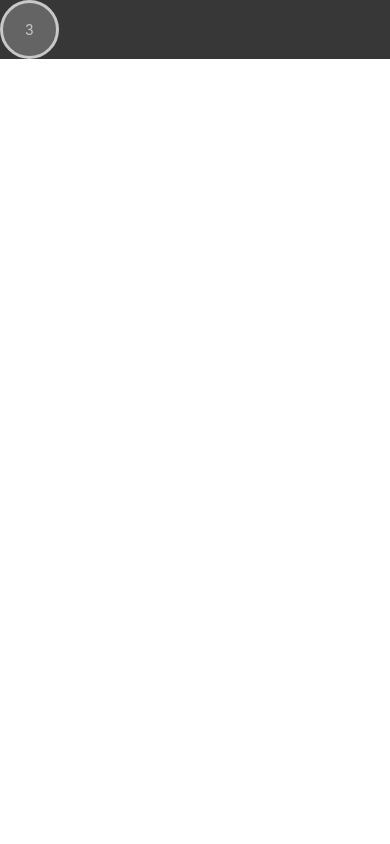
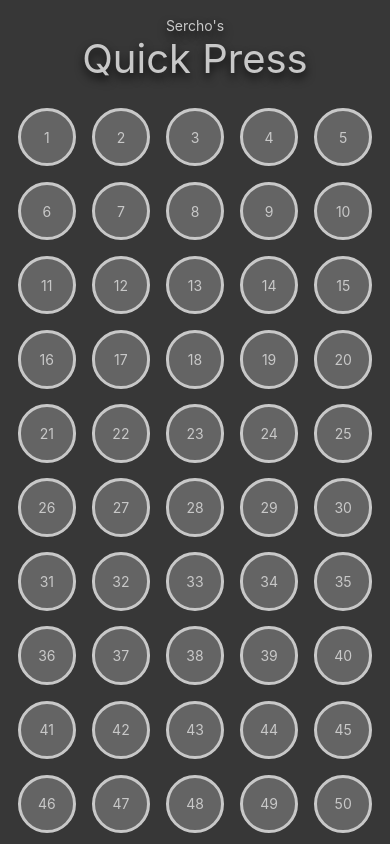
Before and after one commit to SerchoD/Quick-Press, a React Native app: screen / in a window 390 px wide. Shown: the top 844 px of the page. Built offline with nearby package versions, Linux system fonts and the light colour scheme.

Commit message:
Completada pantallas con los 100 niveles, falta; hacer el sistema de guardado de levels, el botón de next level

```diff
--- a/App.tsx
+++ b/App.tsx
@@ -1,29 +1,70 @@
 import React, { useState } from 'react';
 import {
+  Button,
   SafeAreaView,
+  ScrollView,
   StatusBar,
   StyleSheet,
   Text,
   View,
 } from 'react-native';
-import LevelButton from './src/components/LevelButton/LevelButton';
 import MainGame from './src/components/MainGame/MainGame';
 import { globalStyles } from './src/globalStyles';
+import { LEVELS } from './src/constants/Levels';
+import RNFadedScrollView from 'rn-faded-scrollview';
+import { Level } from './src/types/types';
+import LevelButton from './src/components/LevelButton/LevelButton';
+
+const defaultLevel = {
+  goal: 0,
+  time: 0,
+  level: 0
+}
 
 const App = () => {
 
   const [isPlaying, setIsPlaying] = useState<boolean>(false)
+  const [levelProps, setLevelProps] = useState<Level>(defaultLevel)
+
+  const handleLevelPress = (level: any) => {
+    console.log(level)
+    setLevelProps(level)
+    setIsPlaying(true)
+  }
 
   return (
     <SafeAreaView>
       <StatusBar hidden />
 
-      {!isPlaying ?
+      {isPlaying ?
+        <MainGame levelProps={levelProps} />
+        :
         <View style={styles.container}>
-          <LevelButton number={3} onPress={() => { }} />
+
+          <View style={styles.titleContainer}>
+            <Text style={styles.serchoText}>Sercho's</Text>
+            <Text style={styles.quickPressText}>Quick Press</Text>
+          </View>
+
+
+          <ScrollView
+            fadingEdgeLength={50}
+            showsVerticalScrollIndicator={false}
+          >
+            <View style={styles.levelsContainer}>
+              {LEVELS.map((level: any) => {
+                return (
+                  <View key={level?.level} style={styles.lvlBtnContainer}>
+                    <LevelButton number={level?.level} onPress={() => handleLevelPress(level)} />
+                  </View>
+                )
+              })}
+            </View>
+          </ScrollView>
+
         </View>
-        :
-        <MainGame />}
+
+      }
     </SafeAreaView>
   );
 };
@@ -33,7 +74,36 @@ const styles = StyleSheet.create({
     height: '100%',
     width: '100%',
     backgroundColor: globalStyles.backgroundColor,
+  },
+  titleContainer: {
+    display: 'flex',
+    alignItems: 'center',
+    justifyContent: 'center',
+    height: 100,
+    backgroundColor: globalStyles.backgroundColor,
+  },
+  backgroundStyle: {
+    flex: 1
+  },
+  serchoText: {
+    color: globalStyles.color,
+    ...globalStyles.textShadow,
 
+  },
+  quickPressText: {
+    fontSize: 40,
+    ...globalStyles.textShadow,
+    color: globalStyles.color
+  },
+  levelsContainer: {
+    display: 'flex',
+    flexDirection: 'row',
+    justifyContent: 'center',
+    flexWrap: 'wrap',
+    margin: 0,
+  },
+  lvlBtnContainer: {
+    margin: '2%'
   }
 });
 
--- a/package.json
+++ b/package.json
@@ -12,13 +12,15 @@
   "dependencies": {
     "@react-native-async-storage/async-storage": "^1.17.6",
     "expo": "~45.0.0",
+    "expo-linear-gradient": "~11.3.0",
     "expo-status-bar": "~1.3.0",
+    "expo-updates": "~0.13.2",
     "react": "17.0.2",
     "react-dom": "17.0.2",
     "react-native": "0.68.2",
     "react-native-async-storage": "^0.0.1",
-    "react-native-web": "0.17.7",
-    "expo-updates": "~0.13.2"
+    "react-native-linear-gradient": "^2.5.6",
+    "react-native-web": "0.17.7"
   },
   "devDependencies": {
     "@babel/core": "^7.12.9",
--- a/src/components/LevelButton/LevelButton.tsx
+++ b/src/components/LevelButton/LevelButton.tsx
@@ -5,9 +5,10 @@ import { randomMinMax } from '../../utils/math'
 interface Props {
     number: number;
     onPress(): any;
+    key?: any;
 }
 
-const LevelButton = ({ number, onPress }: Props) => {
+const LevelButton = ({ number, onPress, key }: Props) => {
     const windowWidth = Dimensions.get('window').width;
     const windowHeight = Dimensions.get('window').height;
 
@@ -29,14 +30,13 @@ const LevelButton = ({ number, onPress }: Props) => {
     });
 
     return (
-        <View>
+        <View key={key}>
             <TouchableOpacity
                 style={{
                     ...styles.btn,
                     width: btnSize,
                     height: btnSize,
                     elevation: 10,
-                    shadowColor: 'red'
                 }}
                 onPress={onPress}
             >
--- a/src/components/MainGame/MainGame.tsx
+++ b/src/components/MainGame/MainGame.tsx
@@ -8,16 +8,20 @@ import {
     View,
 } from 'react-native';
 import { getStoredRecord, resetRecord, storeNewRecord } from '../../asyncStorage/recordStorage';
+import { globalStyles } from '../../globalStyles';
+import { Level } from '../../types/types';
 import AgainButton from '../AgainButton/AgainButton';
 import CustomModal from '../CustomModal/CustomModal';
 import RandomButton from '../RandomButton/RandomButton';
+interface Props {
+    levelProps: Level;
+}
 
-const timerInitialValue = 5
+const MainGame = ({ levelProps }: Props) => {
 
-const MainGame = () => {
 
     const [counter, setCounter] = useState(0)
-    const [secondsLeft, setSecondsLeft] = useState<number>(timerInitialValue);
+    const [secondsLeft, setSecondsLeft] = useState<number>(levelProps.time);
     const [milisecondsLeft, setMilisecondsLeft] = useState(0)
     const [timerToggle, setTimerToggle] = useState(false);
     const [showModal, setShowModal] = useState(false);
@@ -56,7 +60,7 @@ const MainGame = () => {
     const timerStop = () => setTimerToggle(false);
 
     const timerReset = () => {
-        setSecondsLeft(timerInitialValue);
+        setSecondsLeft(levelProps.time);
         setMilisecondsLeft(0);
         setTimerToggle(false);
         setCounter(0)
@@ -111,22 +115,15 @@ const MainGame = () => {
 
     return (
         <SafeAreaView>
-
-
             <CustomModal showModal={showModal}>
                 <View>
                     <View >
-                        <Text style={styles.modalScoreText}>Score: {counter}</Text>
+                        <Text style={styles.modalScoreText}>Your score: {counter}</Text>
                     </View>
 
                     <View>
-                        <Text style={styles.modalScoreText}>Record: {storedRecord}</Text>
+                        <Text style={styles.modalScoreText}>Goal: {levelProps.goal}</Text>
                     </View>
-                    <TouchableOpacity onPress={handleResetRecord}>
-                        <View style={styles.resetRecordBtn}>
-                            <Text style={styles.resetRecordBtnText}>Reset</Text>
-                        </View>
-                    </TouchableOpacity>
                 </View>
 
                 <AgainButton
@@ -146,6 +143,11 @@ const MainGame = () => {
                         {`${secondsLeft < 10 ? '0' : ''}${secondsLeft}:${milisecondsLeft}${milisecondsLeft < 10 ? '0' : ''}`}
                     </Text>
                 </View>
+                {!timerToggle &&
+                    <View>
+                        <Text style={styles.goalText}>Goal: {levelProps.goal}</Text>
+                    </View>
+                }
 
                 <RandomButton
                     counter={counter}
@@ -202,8 +204,13 @@ const styles = StyleSheet.create({
         backgroundColor: 'darkred',
     },
     resetRecordBtnText: {
-        color: 'rgba(200,200,200,1)',
+        color: globalStyles.color,
         fontSize: 10
+    },
+    goalText: {
+        color: globalStyles.color,
+        fontSize: 20,
+        marginTop: -20
     }
 });
 
--- a/src/constants/Levels.ts
+++ b/src/constants/Levels.ts
@@ -1,12 +1,523 @@
-const levels = {
-	1: {
+export const LEVELS = [
+	{
 		level: 1,
 		time: 10,
-		goal: 5,
-	},
-	2: {
-		level: 2,
-		time: 15,
 		goal: 10,
 	},
-};
+	{
+		level: 2,
+		time: 10,
+		goal: 11,
+	},
+	{
+		level: 3,
+		time: 10,
+		goal: 12,
+	},
+	{
+		level: 4,
+		time: 10,
+		goal: 14,
+	},
+	{
+		level: 5,
+		time: 10,
+		goal: 16,
+	},
+	// ---- 1 - 5
+	{
+		level: 6,
+		time: 15,
+		goal: 19,
+	},
+	{
+		level: 7,
+		time: 15,
+		goal: 20,
+	},
+	{
+		level: 8,
+		time: 15,
+		goal: 21,
+	},
+	{
+		level: 9,
+		time: 15,
+		goal: 22,
+	},
+	{
+		level: 10,
+		time: 15,
+		goal: 24,
+	},
+	// ---- 6 - 10
+	{
+		level: 11,
+		time: 20,
+		goal: 29,
+	},
+	{
+		level: 12,
+		time: 20,
+		goal: 32,
+	},
+	{
+		level: 13,
+		time: 20,
+		goal: 33,
+	},
+	{
+		level: 14,
+		time: 20,
+		goal: 34,
+	},
+	{
+		level: 15,
+		time: 20,
+		goal: 35,
+	},
+	// ---- 11 - 15
+	{
+		level: 16,
+		time: 25,
+		goal: 38,
+	},
+	{
+		level: 17,
+		time: 25,
+		goal: 40,
+	},
+	{
+		level: 18,
+		time: 25,
+		goal: 41,
+	},
+	{
+		level: 19,
+		time: 25,
+		goal: 42,
+	},
+	{
+		level: 20,
+		time: 25,
+		goal: 43,
+	},
+	// ---- 15 - 20
+	{
+		level: 21,
+		time: 30,
+		goal: 45,
+	},
+	{
+		level: 22,
+		time: 30,
+		goal: 47,
+	},
+	{
+		level: 23,
+		time: 30,
+		goal: 48,
+	},
+	{
+		level: 24,
+		time: 30,
+		goal: 49,
+	},
+	{
+		level: 25,
+		time: 30,
+		goal: 50,
+	},
+	// ---- 21 - 35
+	{
+		level: 26,
+		time: 35,
+		goal: 52,
+	},
+	{
+		level: 27,
+		time: 35,
+		goal: 53,
+	},
+	{
+		level: 28,
+		time: 35,
+		goal: 55,
+	},
+	{
+		level: 29,
+		time: 35,
+		goal: 56,
+	},
+	{
+		level: 30,
+		time: 35,
+		goal: 57,
+	},
+	// ---- 26 - 30
+	{
+		level: 31,
+		time: 35,
+		goal: 52,
+	},
+	{
+		level: 32,
+		time: 35,
+		goal: 53,
+	},
+	{
+		level: 33,
+		time: 35,
+		goal: 55,
+	},
+	{
+		level: 34,
+		time: 35,
+		goal: 56,
+	},
+	{
+		level: 35,
+		time: 35,
+		goal: 57,
+	},
+	// ---- 31 - 35
+	{
+		level: 36,
+		time: 40,
+		goal: 60,
+	},
+	{
+		level: 37,
+		time: 40,
+		goal: 62,
+	},
+	{
+		level: 38,
+		time: 40,
+		goal: 63,
+	},
+	{
+		level: 39,
+		time: 40,
+		goal: 64,
+	},
+	{
+		level: 40,
+		time: 40,
+		goal: 65,
+	},
+	// ---- 36 - 40
+	{
+		level: 41,
+		time: 45,
+		goal: 67,
+	},
+	{
+		level: 42,
+		time: 45,
+		goal: 69,
+	},
+	{
+		level: 43,
+		time: 45,
+		goal: 70,
+	},
+	{
+		level: 44,
+		time: 45,
+		goal: 71,
+	},
+	{
+		level: 45,
+		time: 45,
+		goal: 72,
+	},
+	// ---- 41 - 45
+	{
+		level: 46,
+		time: 50,
+		goal: 75,
+	},
+	{
+		level: 47,
+		time: 50,
+		goal: 77,
+	},
+	{
+		level: 48,
+		time: 50,
+		goal: 78,
+	},
+	{
+		level: 49,
+		time: 50,
+		goal: 79,
+	},
+	{
+		level: 50,
+		time: 50,
+		goal: 80,
+	},
+	// --- 46 - 59
+	// ---
+	{
+		level: 51,
+		time: 55,
+		goal: 84,
+	},
+	{
+		level: 52,
+		time: 55,
+		goal: 86,
+	},
+	{
+		level: 53,
+		time: 55,
+		goal: 87,
+	},
+	{
+		level: 54,
+		time: 55,
+		goal: 88,
+	},
+	{
+		level: 55,
+		time: 55,
+		goal: 89,
+	},
+	// ---- 51 - 55
+	{
+		level: 56,
+		time: 60,
+		goal: 93,
+	},
+	{
+		level: 57,
+		time: 60,
+		goal: 95,
+	},
+	{
+		level: 58,
+		time: 60,
+		goal: 96,
+	},
+	{
+		level: 59,
+		time: 60,
+		goal: 97,
+	},
+	{
+		level: 60,
+		time: 60,
+		goal: 98,
+	},
+	// ---- 56 - 60
+	{
+		level: 61,
+		time: 65,
+		goal: 101,
+	},
+	{
+		level: 62,
+		time: 65,
+		goal: 103,
+	},
+	{
+		level: 63,
+		time: 65,
+		goal: 104,
+	},
+	{
+		level: 64,
+		time: 65,
+		goal: 105,
+	},
+	{
+		level: 65,
+		time: 65,
+		goal: 107,
+	},
+	// ---- 61 - 65
+	{
+		level: 66,
+		time: 70,
+		goal: 111,
+	},
+	{
+		level: 67,
+		time: 70,
+		goal: 113,
+	},
+	{
+		level: 68,
+		time: 70,
+		goal: 114,
+	},
+	{
+		level: 69,
+		time: 70,
+		goal: 115,
+	},
+	{
+		level: 70,
+		time: 70,
+		goal: 116,
+	},
+	// ---- 66 - 70
+	{
+		level: 71,
+		time: 75,
+		goal: 125,
+	},
+	{
+		level: 72,
+		time: 75,
+		goal: 127,
+	},
+	{
+		level: 73,
+		time: 75,
+		goal: 128,
+	},
+	{
+		level: 74,
+		time: 75,
+		goal: 129,
+	},
+	{
+		level: 75,
+		time: 75,
+		goal: 130,
+	},
+	// ---- 71 - 75
+	{
+		level: 76,
+		time: 80,
+		goal: 127,
+	},
+	{
+		level: 77,
+		time: 80,
+		goal: 129,
+	},
+	{
+		level: 78,
+		time: 80,
+		goal: 130,
+	},
+	{
+		level: 79,
+		time: 80,
+		goal: 131,
+	},
+	{
+		level: 80,
+		time: 80,
+		goal: 132,
+	},
+	// ---- 76 - 80
+	{
+		level: 81,
+		time: 85,
+		goal: 136,
+	},
+	{
+		level: 82,
+		time: 85,
+		goal: 138,
+	},
+	{
+		level: 83,
+		time: 85,
+		goal: 139,
+	},
+	{
+		level: 84,
+		time: 85,
+		goal: 140,
+	},
+	{
+		level: 85,
+		time: 85,
+		goal: 141,
+	},
+	// ---- 81 - 85
+	{
+		level: 86,
+		time: 90,
+		goal: 145,
+	},
+	{
+		level: 87,
+		time: 90,
+		goal: 147,
+	},
+	{
+		level: 88,
+		time: 90,
+		goal: 148,
+	},
+	{
+		level: 89,
+		time: 90,
+		goal: 149,
+	},
+	{
+		level: 90,
+		time: 90,
+		goal: 150,
+	},
+	// ---- 86 - 90
+	{
+		level: 91,
+		time: 95,
+		goal: 150,
+	},
+	{
+		level: 92,
+		time: 95,
+		goal: 152,
+	},
+	{
+		level: 93,
+		time: 95,
+		goal: 153,
+	},
+	{
+		level: 94,
+		time: 95,
+		goal: 154,
+	},
+	{
+		level: 95,
+		time: 95,
+		goal: 156,
+	},
+	// ---- 91 - 95
+	{
+		level: 96,
+		time: 100,
+		goal: 160,
+	},
+	{
+		level: 97,
+		time: 100,
+		goal: 164,
+	},
+	{
+		level: 98,
+		time: 100,
+		goal: 166,
+	},
+	{
+		level: 99,
+		time: 100,
+		goal: 168,
+	},
+	{
+		level: 100,
+		time: 100,
+		goal: 170,
+	},
+	// ---- 96 - 100
+];
--- a/src/globalStyles.ts
+++ b/src/globalStyles.ts
@@ -1,3 +1,9 @@
 export const globalStyles = {
 	backgroundColor: 'rgba(55,55,55,1)',
+	color: 'rgba(200,200,200,1)',
+	textShadow: {
+		textShadowColor: 'rgba(0, 0, 0, .8)',
+		textShadowOffset: { width: 0, height: 5 },
+		textShadowRadius: 10,
+	},
 };
--- /dev/null
+++ b/src/types/types.ts
@@ -0,0 +1,5 @@
+export interface Level {
+	goal: number;
+	level: number;
+	time: number;
+}
```
Also changed, not shown: 1 other file (tests, documents, lock files or other folders).
